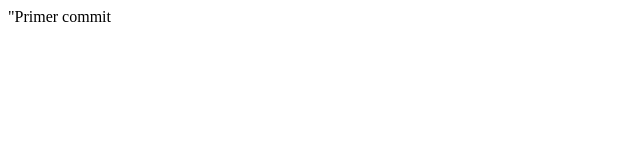
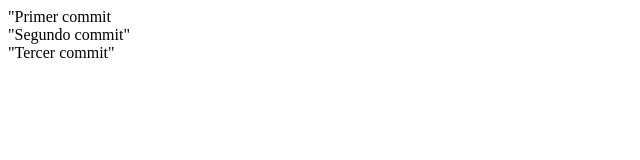
Before and after one commit to BuelvaBD/git_estudio_parcial, a plain HTML site: page index.html in a window 1280 px wide. Shown: the whole page, without its empty margins (0-640 px from the left). Drawn offline with Linux system fonts and the light colour scheme.

Commit message:
Third Commit

```diff
--- a/index.html
+++ b/index.html
@@ -7,5 +7,7 @@
 </head>
 <body>
     <div>"Primer commit</div>
+    <div>"Segundo commit"</div>
+    <div>"Tercer commit"</div>
 </body>
 </html>
```
